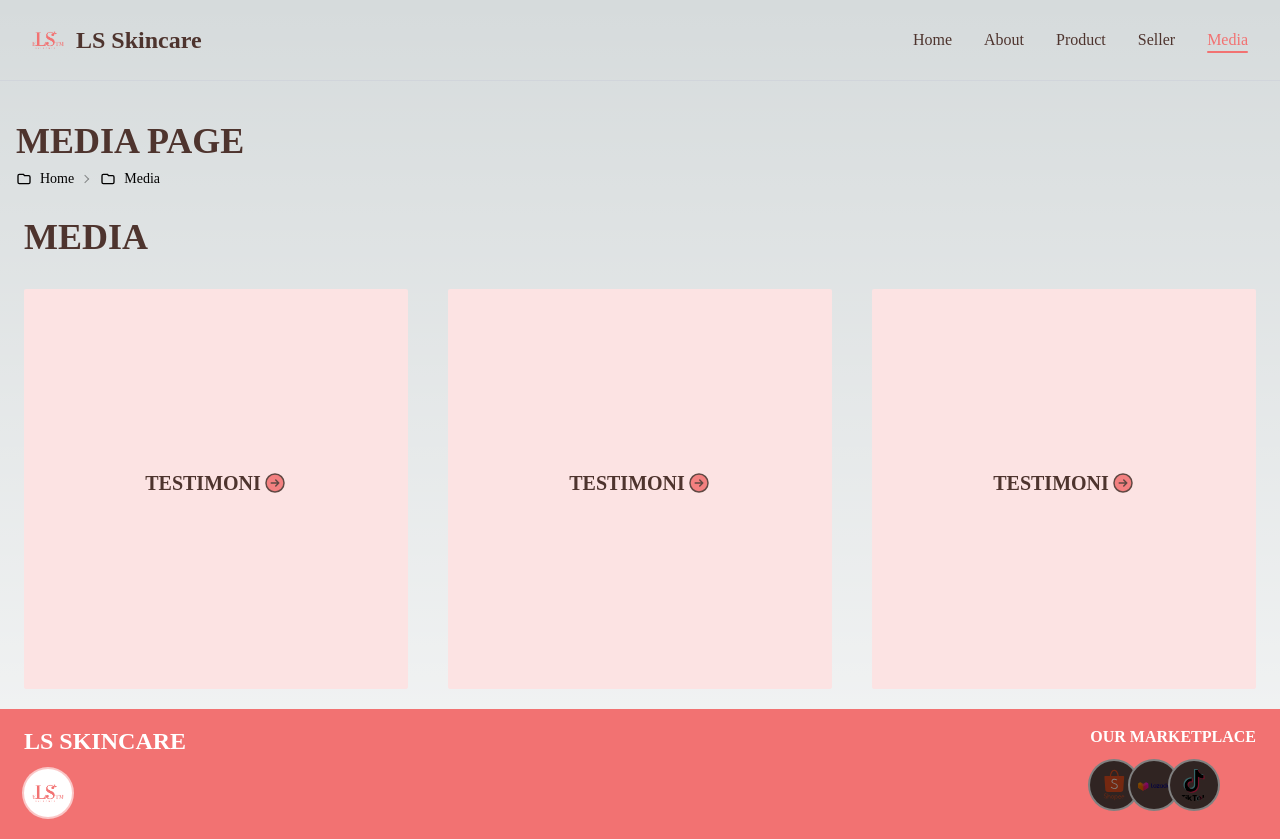
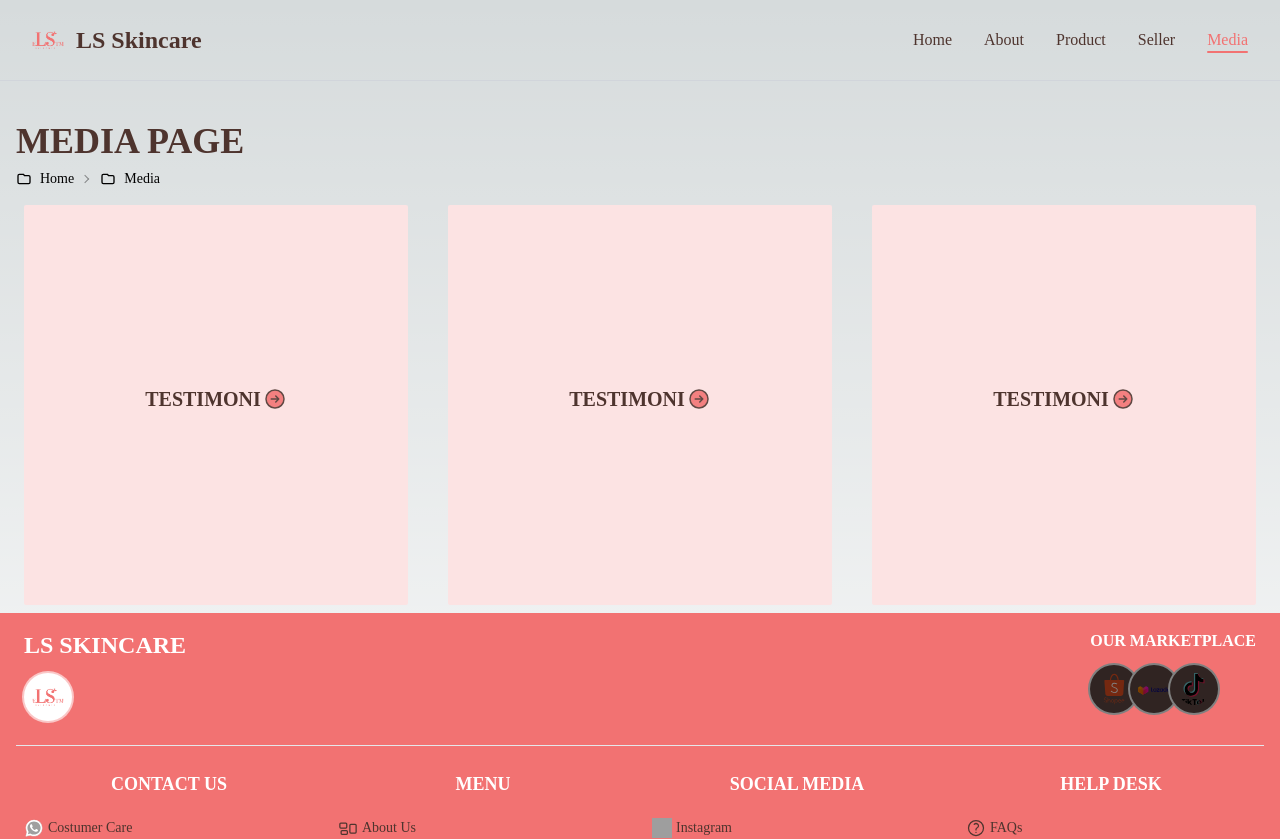
Before and after one commit to Mahfudin98/website-ls-skincare, a Next.js app: page /media in a window 1280 px wide. Shown: the top 839 px of the page. Built offline with nearby package versions, Linux system fonts and the light colour scheme; grey boxes are pictures that could not be loaded.

Commit message:
fix hight layout

```diff
--- a/src/pages/media.tsx
+++ b/src/pages/media.tsx
@@ -7,12 +7,7 @@ export default function Media() {
   return (
     <Layout pageTitle="Media">
       <Breadcrumb title="Media" navigate="media" />
-      <section className="container p-2 mx-auto my-3">
-        <div className="w-full inline-flex justify-between items-center mb-3">
-          <div>
-            <h1>Media</h1>
-          </div>
-        </div>
+      <section className="container p-2 mx-auto 2xl:my-12">
         <div className="grid grid-cols-1 lg:grid-cols-3 gap-10 mx-auto w-full text-center">
           <div className="h-[400px] bg-pic-100 flex items-center justify-center rounded-sm">
             <h3 className={`${styles["h3-title"]} group`}>
--- a/src/pages/product.tsx
+++ b/src/pages/product.tsx
@@ -33,11 +33,6 @@ export default function Product() {
     <Layout pageTitle="Product">
       <Breadcrumb title="Product" navigate="product" />
       <section className={`${styles["section-def"]}`}>
-        <div className="w-full inline-flex justify-between items-center mb-3">
-          <div>
-            <h1>Our Product</h1>
-          </div>
-        </div>
         <LoadingPage show={show} />
         <div className="grid grid-cols-12 gap-6 px-2 md:px-6">
           {/* products list */}
--- a/src/pages/seller.tsx
+++ b/src/pages/seller.tsx
@@ -38,11 +38,6 @@ export default function Seller() {
     <Layout pageTitle="Seller">
       <Breadcrumb title="Seller" navigate="seller" />
       <section className="container p-2 mx-auto">
-        <div className="w-full inline-flex justify-between items-center mb-3">
-          <div>
-            <h1>Our Seller</h1>
-          </div>
-        </div>
         <div className="flex flex-wrap border border-pic-100 rounded-md shadow-lg relative overflow-hidden mb-8">
           <div className="w-full lg:w-1/2">
             <div className="text-center h-full flex items-center justify-center w-full text-5xl font-bold bg-pic-900">
```
